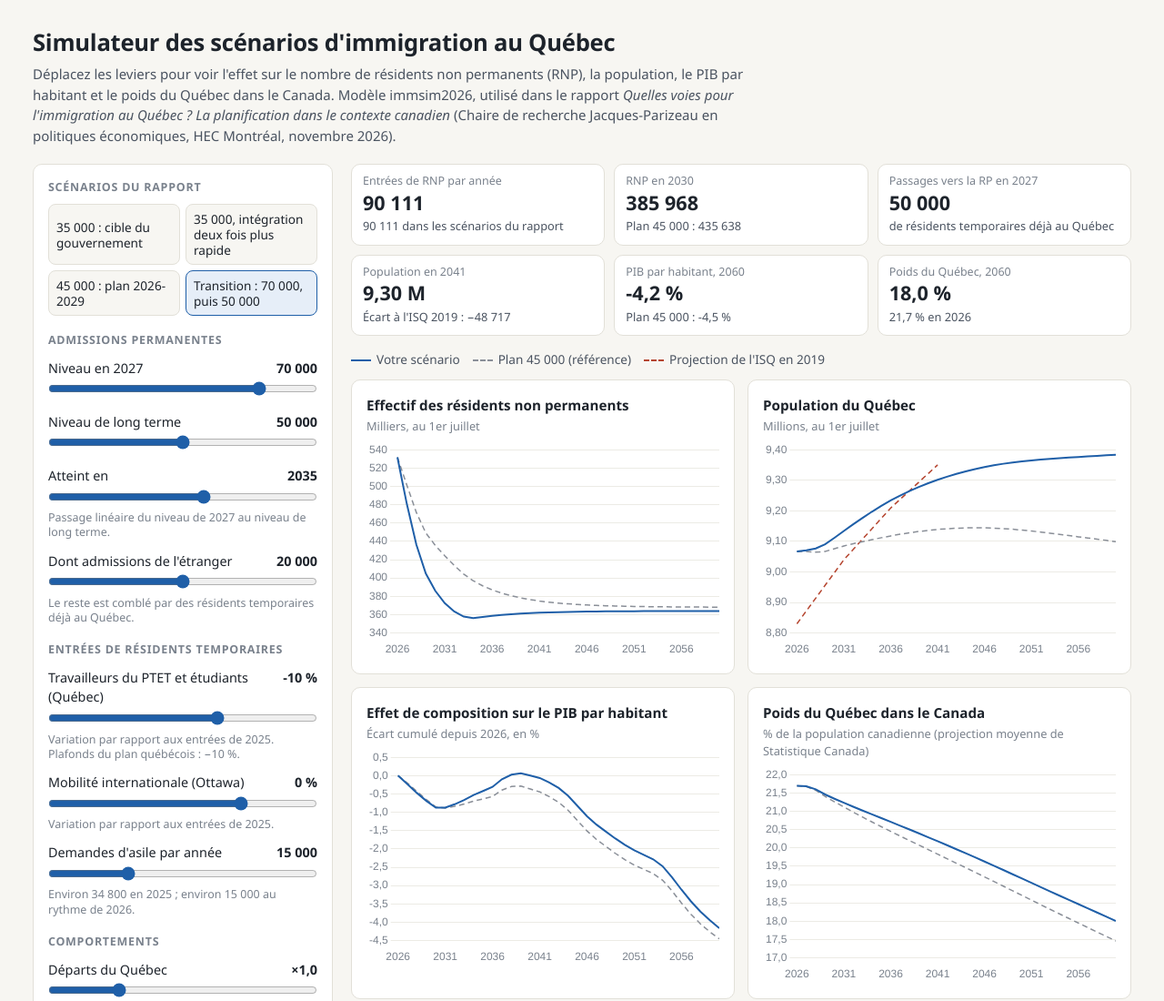
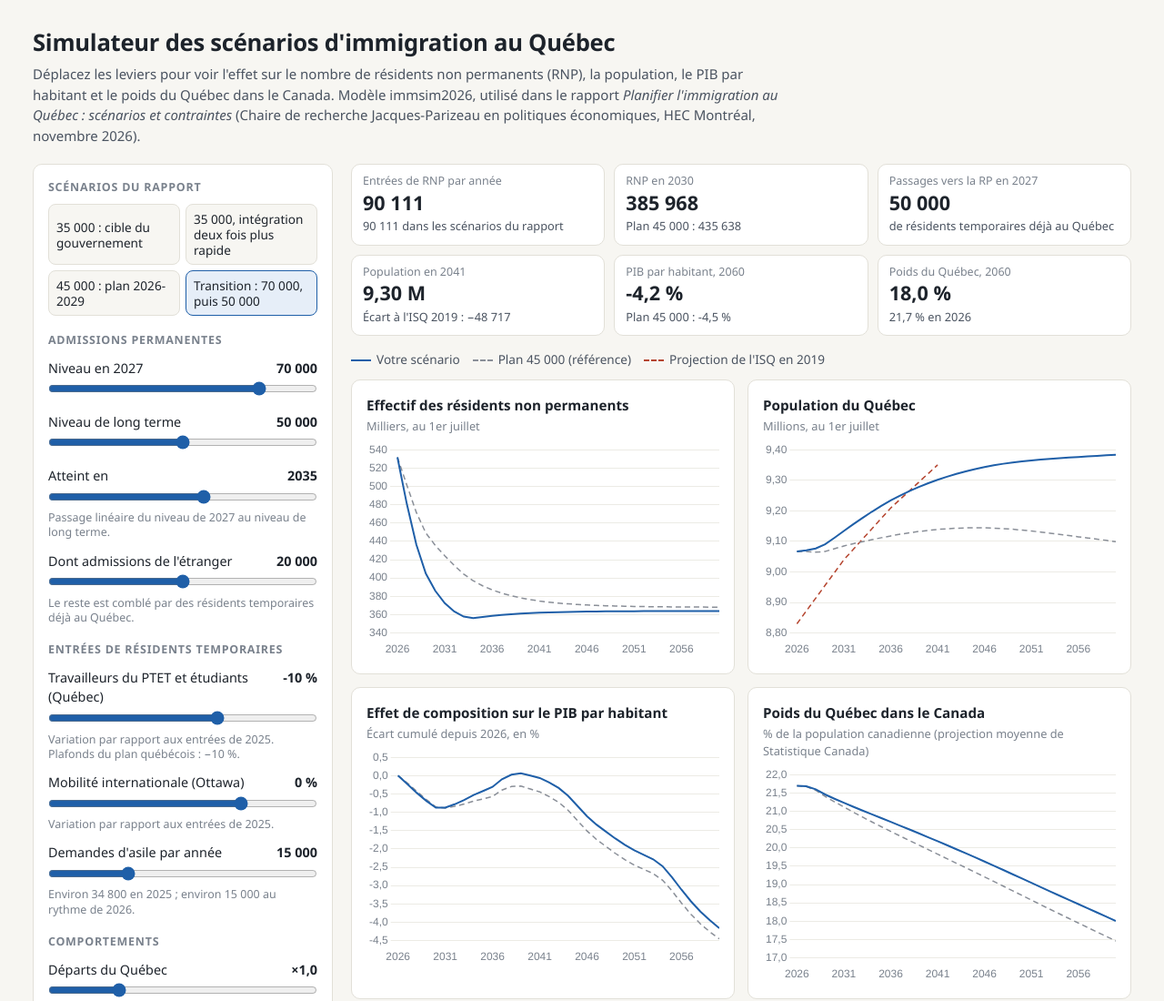
Before and after one commit to pcmichaud/immsim, a plain HTML site: page docs/index.html in a window 1280 px wide. Shown: the top 1100 px of the page at 91% size. Drawn offline with nearby package versions, Linux system fonts and the light colour scheme.

Commit message:
Titre du rapport : Planifier l'immigration au Québec : scénarios et contraintes
Co-Authored-By: Claude Opus 5.5 <noreply@anthropic.com>

```diff
--- a/docs/index.html
+++ b/docs/index.html
@@ -72,7 +72,7 @@ a { color: var(--accent); }
 <body>
 <header>
   <h1>Simulateur des scénarios d'immigration au Québec</h1>
-  <p>Déplacez les leviers pour voir l'effet sur le nombre de résidents non permanents (RNP), la population, le PIB par habitant et le poids du Québec dans le Canada. Modèle immsim2026, utilisé dans le rapport <em>Quelles voies pour l'immigration au Québec ? La planification dans le contexte canadien</em> (Chaire de recherche Jacques-Parizeau en politiques économiques, HEC Montréal, novembre 2026).</p>
+  <p>Déplacez les leviers pour voir l'effet sur le nombre de résidents non permanents (RNP), la population, le PIB par habitant et le poids du Québec dans le Canada. Modèle immsim2026, utilisé dans le rapport <em>Planifier l'immigration au Québec : scénarios et contraintes</em> (Chaire de recherche Jacques-Parizeau en politiques économiques, HEC Montréal, novembre 2026).</p>
 </header>
 <main>
   <aside class="panel" aria-label="Leviers">
```
Also changed, not shown: 2 other files.
